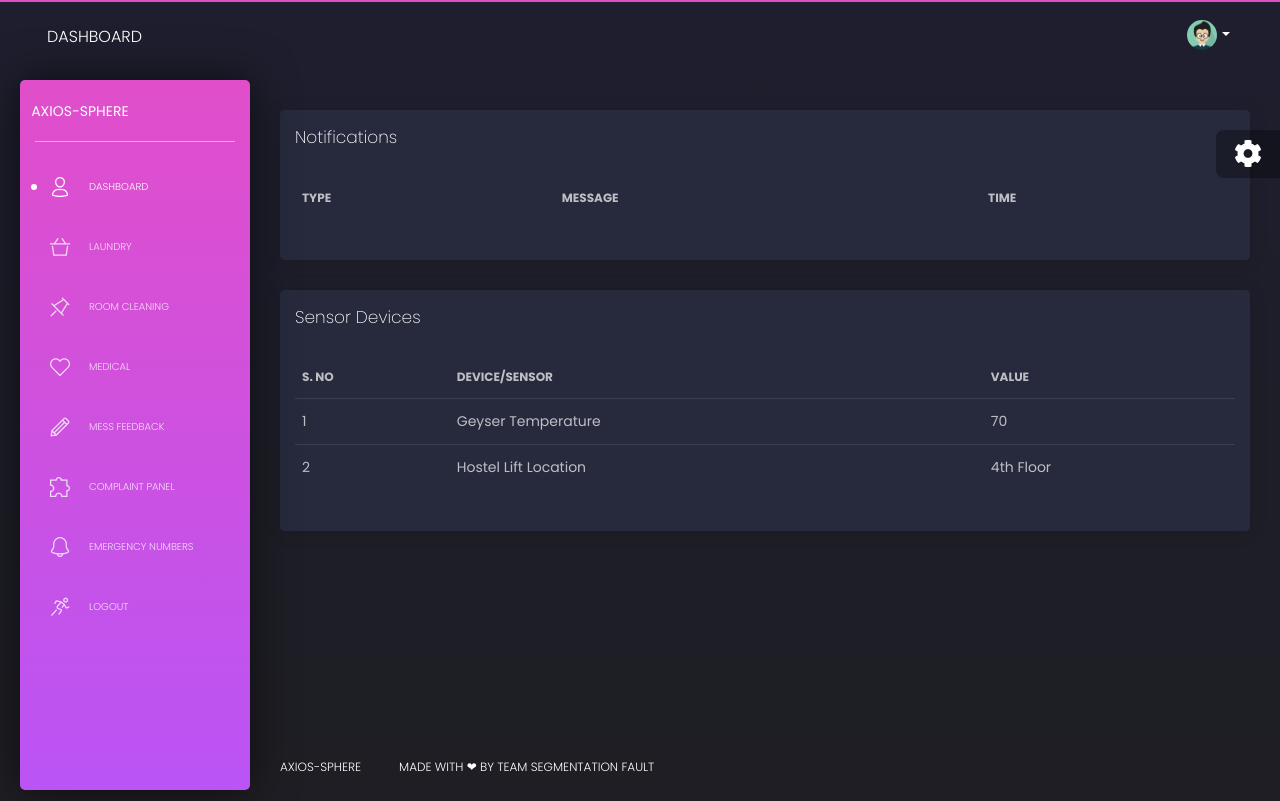
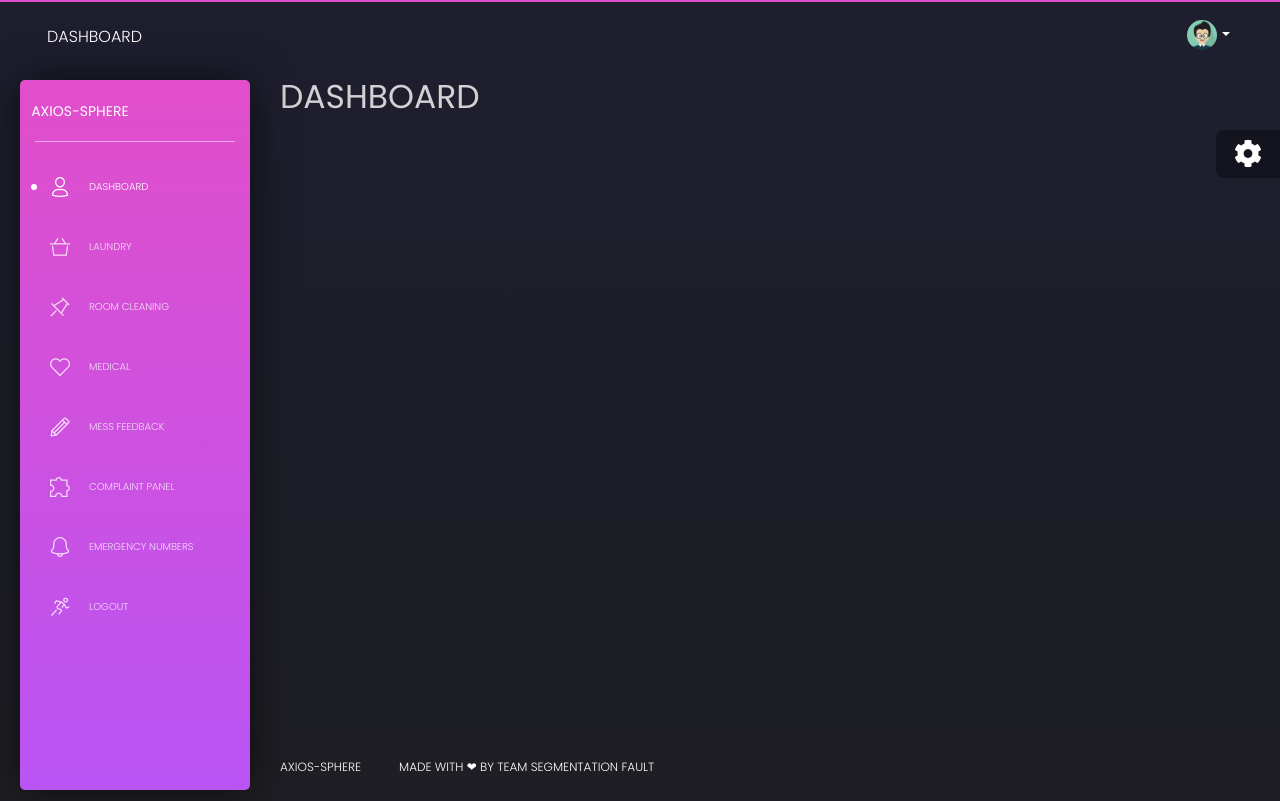
Before and after one commit to Team-Fractal/Hacko-10-SegmentationFault, a Django app: page / in a window 1280 px wide. Run offline with Django 3.2, Linux system fonts and the light colour scheme; the visitor is signed in with stand-in values (Sample User, id 1); data that the repository does not hold is empty; some libraries are stand-ins or nearby versions.

Commit message:
Revert "Update index.html"
This reverts commit 2a875b4c6e6a431a149e692a05d7a628c3550e17.

```diff
--- a/core/templates/index.html
+++ b/core/templates/index.html
@@ -5,8 +5,8 @@
 <!-- Specific Page CSS goes HERE  -->
 {% block stylesheets %}{% endblock stylesheets %}
 
-{% block content %}
-
+{% block content %}               <H1>DASHBOARD</H1>
+<!--
     <div class="row">
 
       <div class="col-12">
@@ -122,7 +122,7 @@
 
 
       </div>
-    </div>
+    </div> -->
 
 {% endblock content %}
 
```
